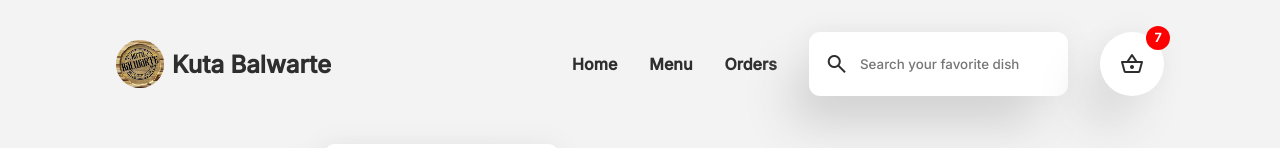
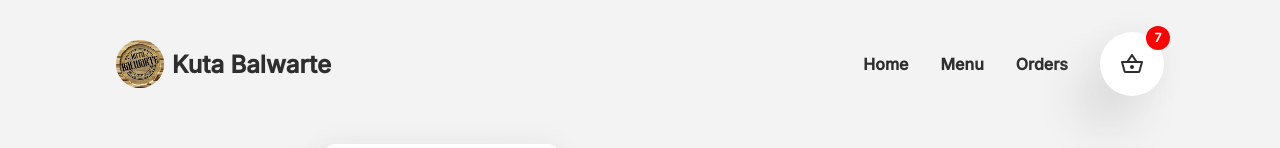
Before and after one commit to EricEchemane/Kuta-Balwarte-Wantusawa, a SvelteKit app: page /menu in a window 1280 px wide. Shown: the top 148 px of the page. Built offline with nearby package versions, Linux system fonts and the light colour scheme; no server answers; the database is empty.

Commit message:
adjusted dishes template columns

```diff
--- a/src/routes/+layout.svelte
+++ b/src/routes/+layout.svelte
@@ -16,16 +16,10 @@
 		<a href="/"> <h4>Home</h4> </a>
 		<a href="/menu"> <h4>Menu</h4> </a>
 		<a href="/order"> <h4>Orders</h4> </a>
-		<div class="inputs">
-			<div class="input-field">
-				<span class="material-symbols-outlined"> search </span>
-				<input type="search" placeholder="Search your favorite dish" />
-			</div>
-			<button class="icon-btn">
-				<span class="material-symbols-outlined"> shopping_basket </span>
-				<sup class="badge">7</sup>
-			</button>
-		</div>
+		<button class="icon-btn">
+			<span class="material-symbols-outlined"> shopping_basket </span>
+			<sup class="badge">7</sup>
+		</button>
 	</section>
 	<button class="icon-btn" id="menu-open-btn" on:click={toggleNavOnMobile}>
 		<span class="material-symbols-outlined"> menu_open </span>
@@ -55,12 +49,6 @@
 	.brand img {
 		width: 3rem;
 	}
-	.inputs {
-		display: flex;
-		align-content: center;
-		gap: 2rem;
-	}
-
 	/* ================================ */
 	.navigation {
 		display: flex;
@@ -74,7 +62,6 @@
 		}
 		.navigation {
 			display: flex;
-			flex-direction: column;
 			padding: 2rem;
 			box-shadow: var(--shadow);
 			background-color: var(--surface);
@@ -83,20 +70,12 @@
 			top: var(--height);
 			left: 0;
 			right: 0;
-			align-items: flex-start;
-			justify-content: stretch;
 			transition: 200ms ease;
 			translate: 100% 0;
 			opacity: 0;
 		}
-		.inputs {
-			justify-content: stretch;
-			width: 100%;
-			margin-bottom: 1rem;
-		}
-		.input-field,
-		.input-field input {
-			width: 100%;
+		.icon-btn {
+			margin-left: auto;
 		}
 	}
 </style>
--- a/src/routes/menu/+page.svelte
+++ b/src/routes/menu/+page.svelte
@@ -60,7 +60,7 @@
 	}
 	.dishes {
 		display: grid;
-		grid-template-columns: repeat(auto-fit, minmax(400px, 1fr));
+		grid-template-columns: repeat(auto-fit, minmax(410px, 1fr));
 		justify-content: center;
 		gap: 2rem;
 	}
```
Also changed, not shown: src/routes/login/+page.server.ts (+10 -4 lines).
